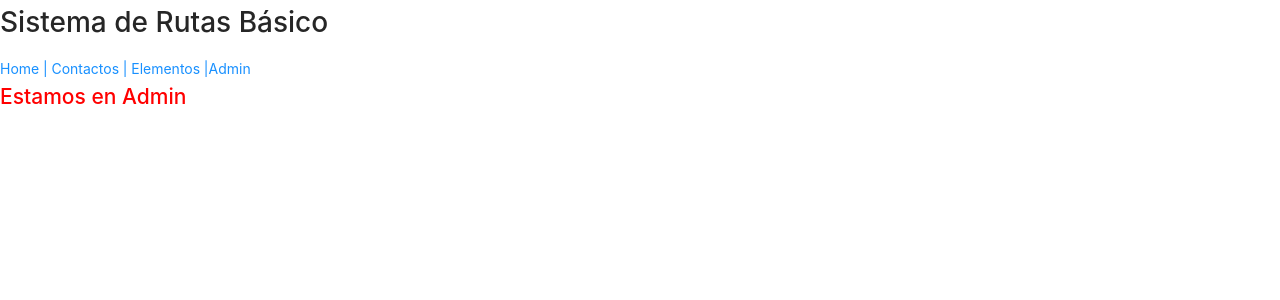
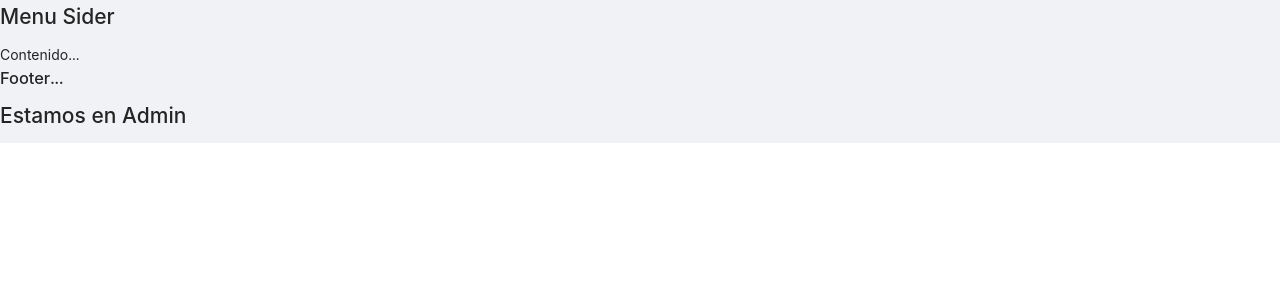
Before and after one commit to pprofpc/web-personal-cliente, a React (Create React App) app: page /admin in a window 1280 px wide. Shown: the top 300 px of the page. Built offline with nearby package versions, Linux system fonts and the light colour scheme.

Commit message:
Preparando todo para Layout + react-router-dom V6

```diff
--- a/src/App.js
+++ b/src/App.js
@@ -1,43 +1,28 @@
-import { BrowserRouter as Router, Route, Routes, Link } from 'react-router-dom';
-import Admin from "./pages/Admin";
-import Home from './pages/Home';
-import Elements from './pages/Elements';
-import Contact from './pages/Contact';
+import React from 'react';
+import { BrowserRouter, Routes, Route } from 'react-router-dom';
+import routes from './config/routes';
+import './App.scss';
 
+console.log(routes);
 
-import './App.scss';
 
 function App() {
 
   return (
-    <Router>
-      <div className="App">
-        <h1>Sistema de Rutas Básico</h1>
-
-        <nav>
-          <Link to="/">Home | </Link>
-          <Link to="/contact">Contactos | </Link>
-          <Link to="/elementos">Elementos |</Link>
-          <Link to="/admin">Admin</Link>
-        </nav>
-
-        <Routes>
-          <Route exact path='/' element={<Home />} />
-          <Route index element={<Home />} />
-          <Route exact path='/contact' element={<Contact />} />
-          <Route exact path='/elementos' element={<Elements />} />
-          <Route exact path='/admin' element={<Admin />} />
-          <Route path="*" element={<Error404 />} />
-        </Routes>
-
-      </div>
-    </Router>
+    <BrowserRouter>
+      <Routes>
+        {routes.map((route, index) => (
+          <Route
+          key={index}
+          path={route.path}
+          element={<route.layout>
+            <route.element />
+            </route.layout>}
+          />
+        ))}
+      </Routes>
+    </BrowserRouter>
   );
 }
 
-
-function Error404() {
-  return <h2>Página no encontrada :-(</h2>;
-};
-
 export default App;
--- /dev/null
+++ b/src/config/routes.js
@@ -0,0 +1,23 @@
+// Layout
+
+import LayoutAdmin from '../layouts/LayoutAdmin';
+
+//Admin Pages
+
+import AdminHome from '../pages/Admin';
+import AdminSingIn from '../pages/Admin/SignIn';
+
+const routes = [
+    {
+        path: "/admin",
+        layout: LayoutAdmin,
+        element: AdminHome,
+    },
+    {
+        path: "/admin/login",
+        layout: LayoutAdmin,
+        element: AdminSingIn,
+    }
+];
+
+export default routes;
--- a/src/layouts/LayoutAdmin.js
+++ b/src/layouts/LayoutAdmin.js
@@ -1,12 +1,16 @@
 import React from "react";
 import { Layout } from "antd";
 
-export default function LayoutAdmin() {
+export default function LayoutAdmin(props) {
+    const { children } = props;
+    console.log(props);
     return (
         <Layout>
         <h2> Menu Sider</h2>
         <div>Contenido...</div>
         <h3>Footer...</h3>
+
+        {children}
         </Layout>
     );
 }
```
